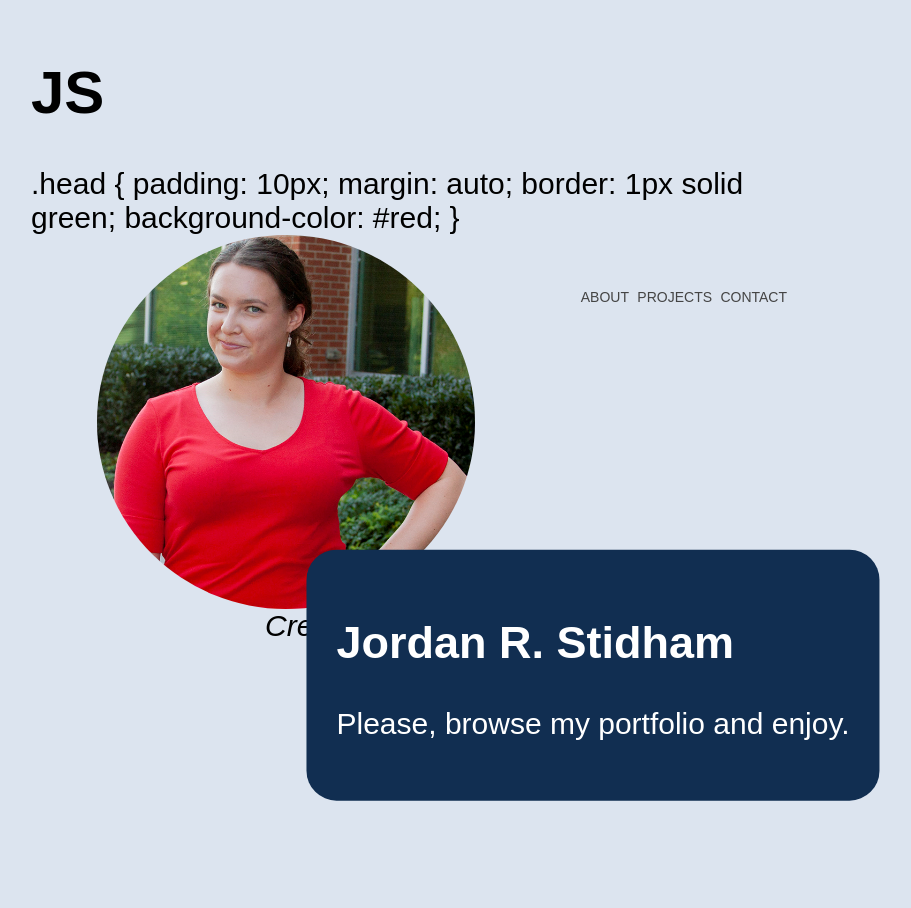
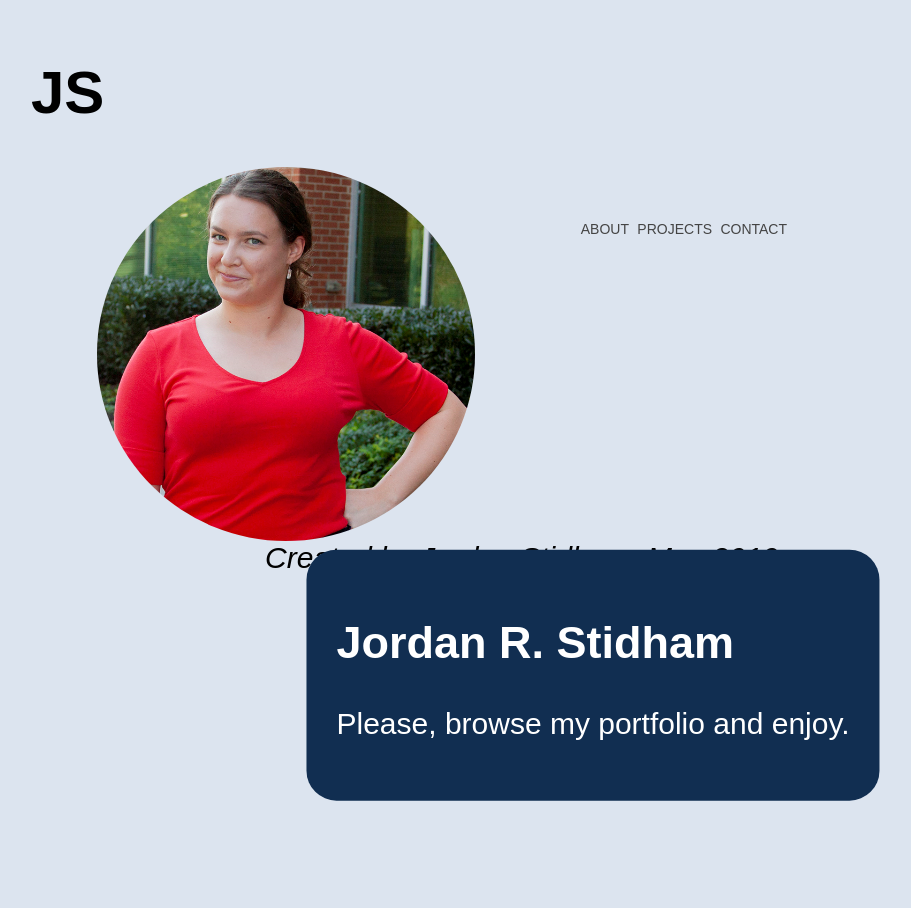
Before and after one commit to jordanstidham/PORTFOLIO, a Jekyll site: the page built from README.md, in a window 1280 px wide. Shown: the whole page, without its empty margins (47-958 px from the left). Built offline with Jekyll 4.4.1, drawn with Linux system fonts in a browser that asks for light colours; our own code applies the rules of GitHub Pages for plain Markdown files.

Commit message:
Update default.html

```diff
--- a/_layouts/default.html
+++ b/_layouts/default.html
@@ -9,12 +9,13 @@
 
 		<div class= "head">
 			<h1>JS</h1>
-				.head {
-			padding: 10px;
-			margin: auto;
-			border: 1px solid green;
-			 background-color: #red;
-			}
+				<style>
+					padding: 10px;
+					margin: auto;
+					border: 1px solid green;
+					background-color: #red;
+					</style>
+
 			<div>
 
 		<!-- navbar -->
```
